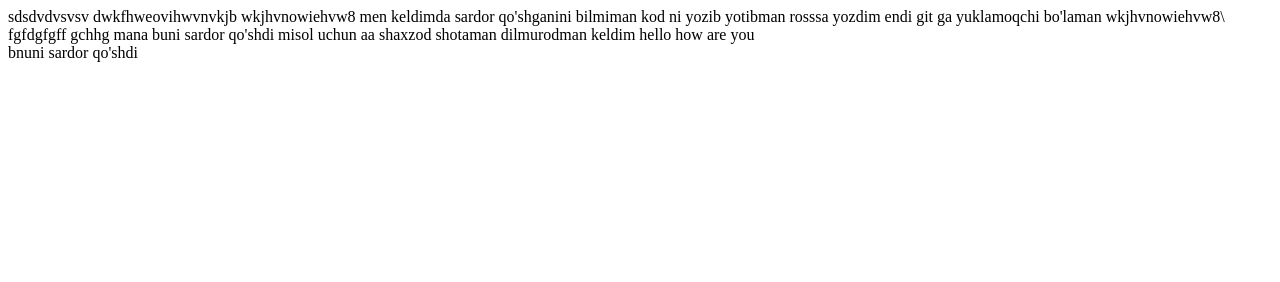
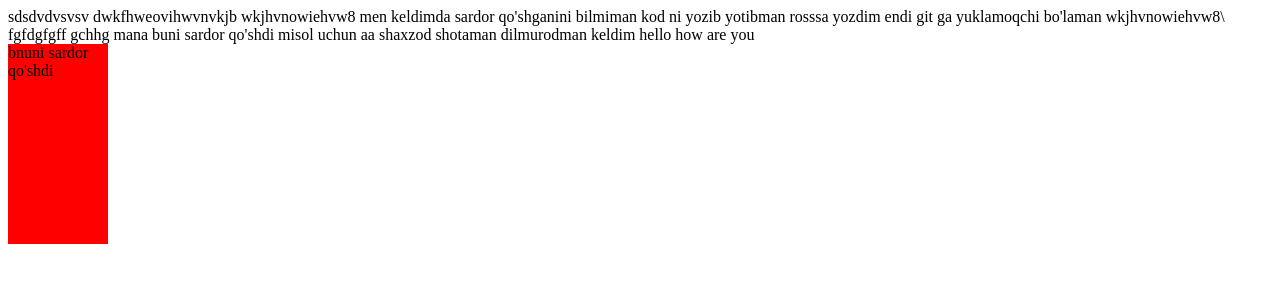
Before and after one commit to shaxzodzokirov/e, a plain HTML site: page index.html in a window 1280 px wide. Drawn offline with Linux system fonts and the light colour scheme.

Commit message:
asdfadsfasdf

```diff
--- a/index.html
+++ b/index.html
@@ -4,6 +4,7 @@
     <meta charset="UTF-8">
     <meta http-equiv="X-UA-Compatible" content="IE=edge">
     <meta name="viewport" content="width=device-width, initial-scale=1.0">
+    <link rel="stylesheet" href="main.css">
     <title>Document</title>
 </head>
 <body>
--- /dev/null
+++ b/main.css
@@ -0,0 +1,5 @@
+.sardor{
+    background-color: red;
+    width: 100px;
+    height: 200px;
+}
```
